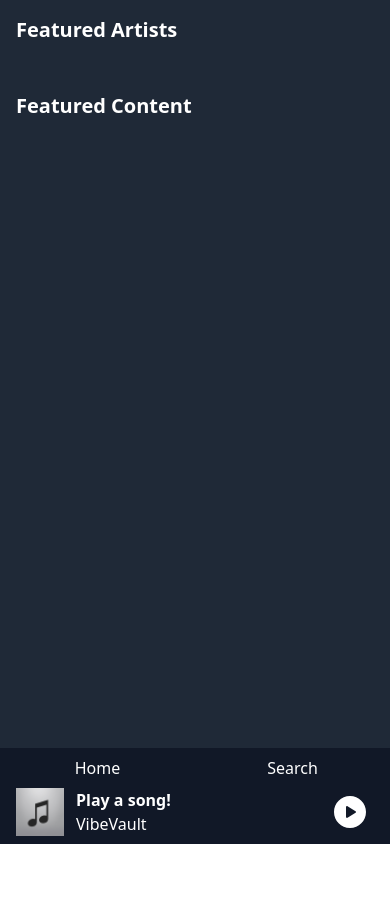
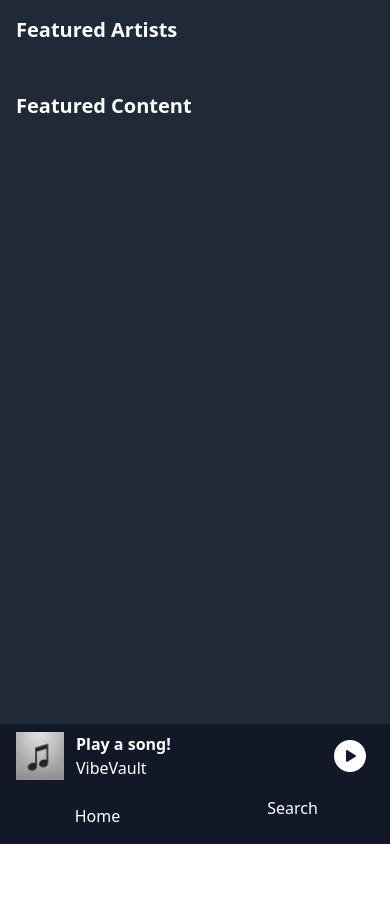
Before and after one commit to Erik-For/VibeVault, a Flask app: page / in a window 390 px wide. Run offline with Flask 3, Linux system fonts and the light colour scheme; the visitor is signed in with stand-in values (Sample User, id 1); data comes from the database, SQL or seed files in the repository; data that the repository does not hold is empty; some libraries are stand-ins or nearby versions.

Commit message:
Fix buttons mobile

```diff
--- a/app/templates/index.html.j2
+++ b/app/templates/index.html.j2
@@ -50,7 +50,7 @@
       &nbsp;
   </div>
   <!-- Now Playing Bar (fixed at the bottom) -->
-  <div class="fixed inset-x-0 bottom-0 bg-gray-900 p-4">
+  <div class="fixed hidden md:block inset-x-0 bottom-0 bg-gray-900 p-4">
     <!-- audio player controls -->
     <audio id="audioPlayer" preload="none">
       <source id="audioSource" src="" type="audio/mpeg">
@@ -63,7 +63,7 @@
             <div class="flex items-center">
               <img id="playing-img" class="w-12 h-12 mr-3" src="{{ url_for('static', filename='default/cover.jpg') }}">
               <div>
-                <h3 id="playing-title" class="break-all text-md font-semibold truncate">Play a song!</h3>
+                <h3 style="max-width: 30vw;" id="playing-title" class="break-all text-md font-semibold truncate">Play a song!</h3>
                 <p id="playing-artist" class="truncate">VibeVault</p>
               </div>
             </div>
@@ -102,11 +102,11 @@
   </div>
 
   <!-- Mobile Navigation -->
-  <div class="md:hidden fixed inset-x-0 bottom-14 bg-gray-900 text-white z-10">
+  <div class="md:hidden fixed inset-x-0 bottom-0 bg-gray-900 text-white z-10">
     <nav>
       <ul class="list-none flex justify-between w-full text-center">
         <li onclick="setHome()" class="flex-1">
-          <a class="active:scale-90 cursor-pointer text-white hover:text-slate-200 block py-2">Home</a>
+          <a class="active:scale-90 cursor-pointer text-white hover:text-slate-200 block py-4">Home</a>
         </li>
         <li onclick="setSearch()" class="flex-1">
           <a class="active:scale-90 cursor-pointer text-white hover:text-slate-200 block py-2">Search</a>
@@ -122,7 +122,7 @@
   </div>
 
   <!-- Mobile Music Controls -->
-  <div class="md:hidden fixed inset-x-0 bottom-0 bg-gray-900 text-white z-20">
+  <div class="md:hidden fixed inset-x-0 bottom-14 bg-gray-900 text-white z-20">
     <div class="max-w-screen-xl mx-auto px-4 py-2">
       <!-- Mobile music control content here... -->
       <div class="flex items-center justify-between">
```
